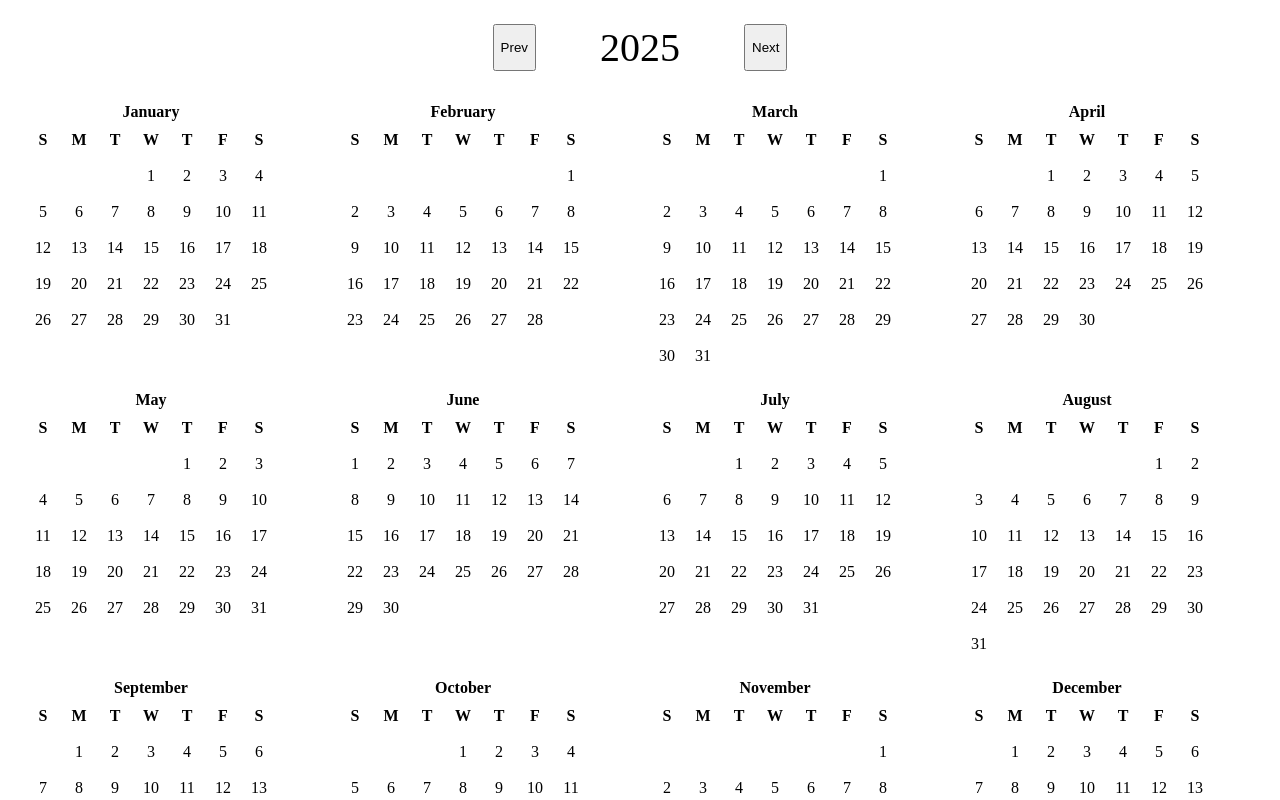
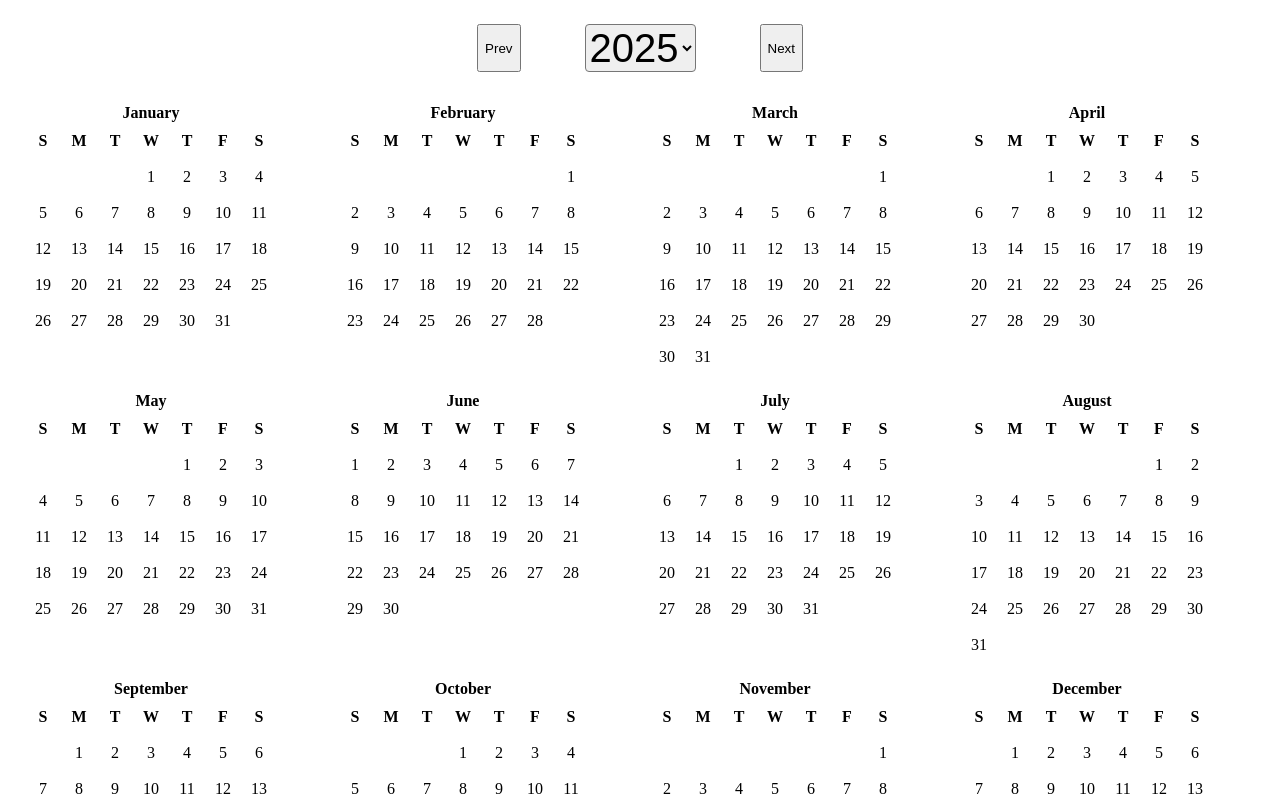
Before and after one commit to mdd95/site, a SvelteKit app: page /calendar in a window 1280 px wide. Shown: the top 800 px of the page. Built offline with nearby package versions, Linux system fonts and the light colour scheme.

Commit message:
Use new native select

```diff
--- a/src/routes/calendar/+page.svelte
+++ b/src/routes/calendar/+page.svelte
@@ -18,9 +18,20 @@
 	}
 </script>
 
+<svelte:head>
+	<title>Calendar</title>
+</svelte:head>
+
 <div class="year">
 	<button onclick={() => (year -= 1)}>Prev</button>
-	<span class="year-label">{year}</span>
+	<select bind:value={year}>
+		<button>
+			<selectedcontent></selectedcontent>
+		</button>
+		{#each { length: 100 }, i}
+			<option value={1980 + i}>{1980 + i}</option>
+		{/each}
+	</select>
 	<button onclick={() => (year += 1)}>Next</button>
 </div>
 
@@ -59,8 +70,18 @@
 		gap: 4rem;
 	}
 
-	.year-label {
+	select,
+	::picker(select) {
+		appearance: base-select;
+	}
+
+	select {
 		font-size: 2.5rem;
+		border-radius: 0.25rem;
+	}
+
+	option {
+		font-size: 1rem;
 	}
 
 	.calendar {
```
